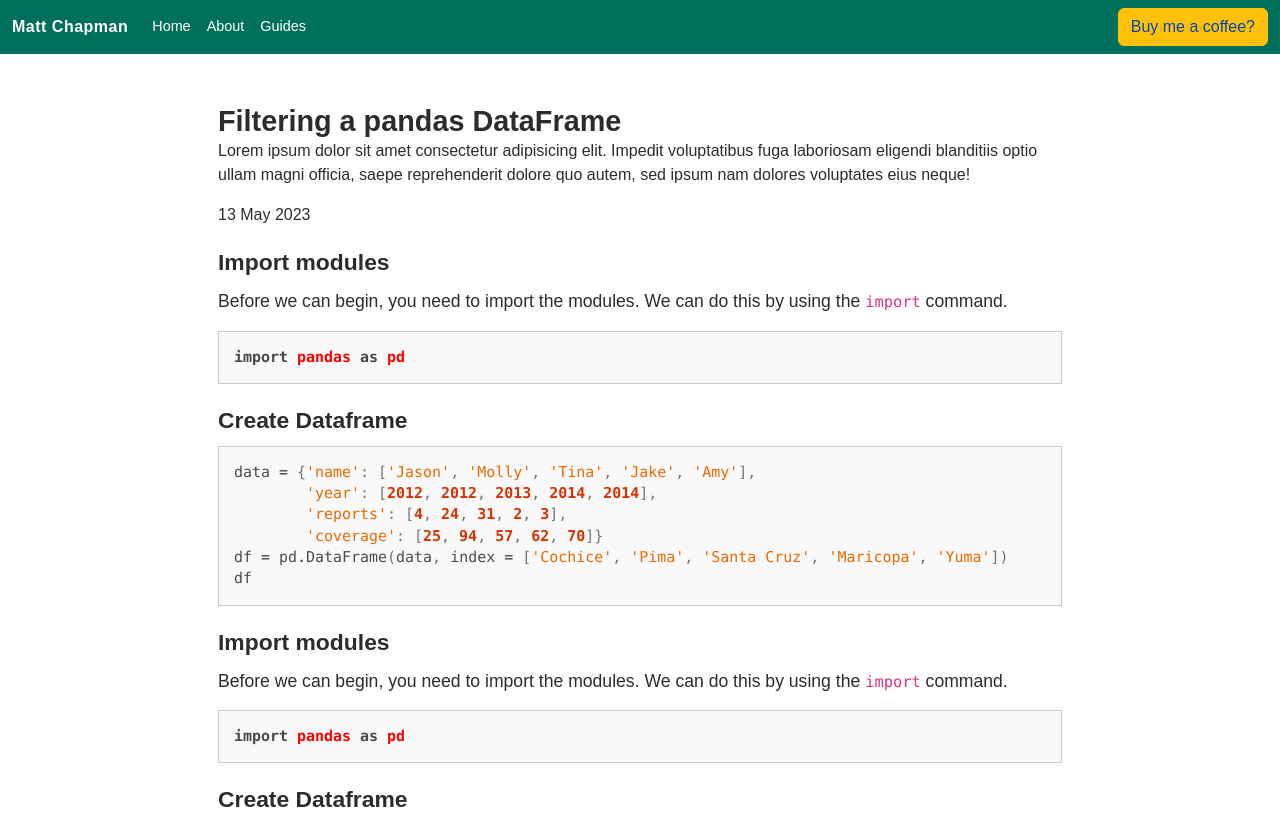
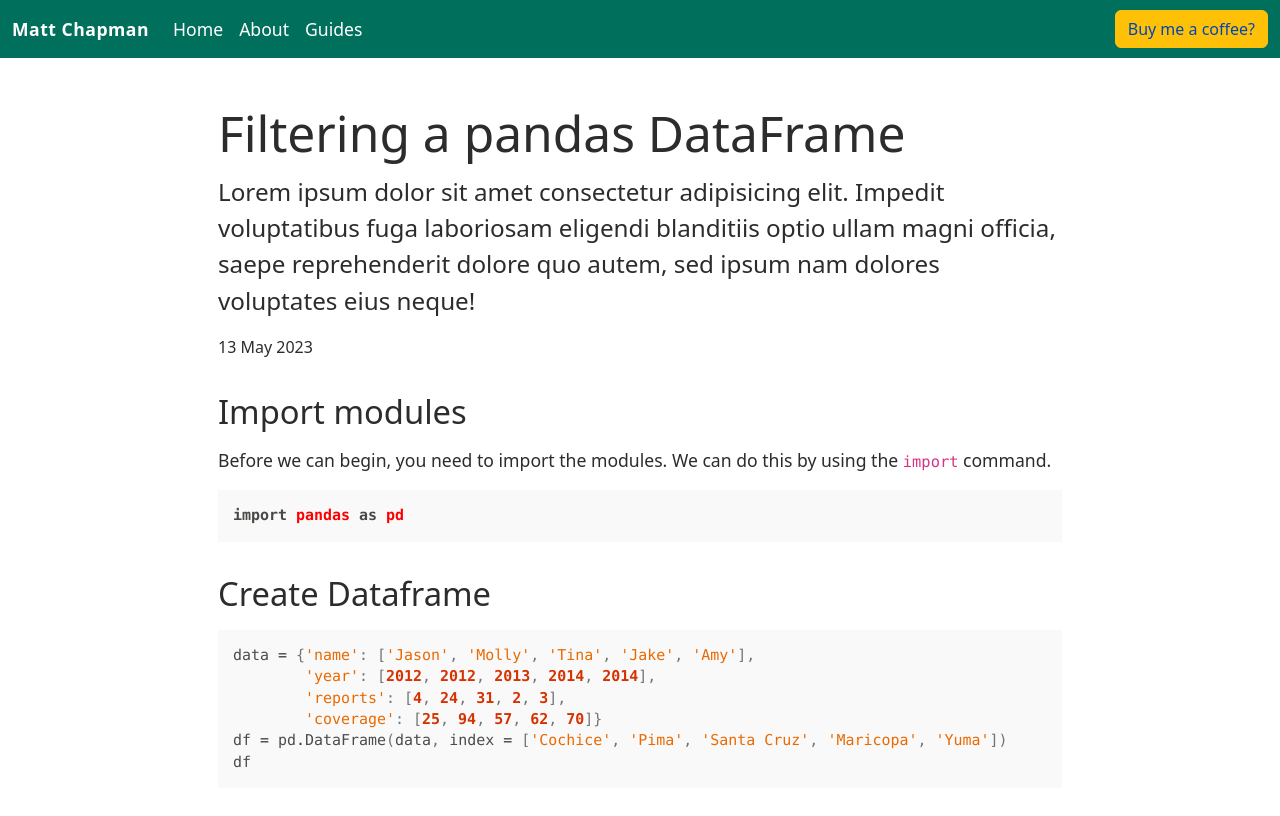
Before and after one commit to mscmsc678/mscmsc678.github.io, a plain HTML site: page index.html in a window 1280 px wide. Shown: the top 816 px of the page. Drawn offline with nearby package versions, Linux system fonts and the light colour scheme.

Commit message:
Update custom.css

```diff
--- a/custom.css
+++ b/custom.css
@@ -1,4 +1,26 @@
 @charset "UTF-8";
+
+.bd-title {
+    font-size: calc(1.425rem + 2.1vw);
+    /* font-size: 100px; */
+}
+
+.mb-0 {
+    margin-bottom: 0!important;
+}
+
+.bd-lead {
+    font-size: calc(1.275rem + .3vw);
+    font-weight: 300;
+    margin-top: 10px;
+}
+
+.btn-warning {
+    /* background-color: #FF6718;
+    border: 0;
+    color: white; */
+    font-weight: 500;
+}
 
 /* ---------------------------------------------------------
 /* Computer Modern font
@@ -129,7 +151,7 @@ body {
   /* Margin bottom by footer height */
   margin-bottom: 60px;
   color:#2c2c2c;
-  font-family: 'Muli', sans-serif;
+  /* font-family: 'Muli', sans-serif; */
 }
 .footer {
   position: absolute;
@@ -176,8 +198,10 @@ Header
 ---------------------------------------------------------*/
 
 h1, h2, h3, h4, h5, h6 {
-  font-family: 'Muli', sans-serif;
-  font-weight: bold;
+  /* font-family: 'Muli', sans-serif; */
+  /* font-weight: bold; */
+  font-weight: 500;
+  line-height: 1.2;
 }
 
 /* ---------------------------------------------------------
@@ -194,13 +218,13 @@ Navbar
   letter-spacing: 0.5px;
   font-weight: 700;
   /* text-transform: uppercase; */
-  font-size: 1em;
+  font-size: 1.1em;
 }
 
 .navbar-nav > li > a {
   color: #fff;
   /* text-transform: uppercase; */
-  font-size: .9em;
+  font-size: 1.1em;
   font-weight: 500;
 }
 
@@ -330,7 +354,7 @@ Technical Notes
 ---------------------------------------------------------*/
 
 .technical_note, .page {
-  font-family: 'Muli', sans-serif;
+  /* font-family: 'Muli', sans-serif; */
 }
 
 .technical_note .technical_note_date{
@@ -343,30 +367,36 @@ Technical Notes
 
 .technical_note h1, .page h1{
   font-size: 1.8rem;
+  font-size: calc(1.425rem + 2.1vw);
 }
 
 .technical_note h2{
-  font-size: 1.3em;
-  font-weight: bold;
+  /* font-size: 1.3em; */
+  font-size: calc(1.325rem + .9vw);
+  /* font-weight: bold; */
+  font-weight: 500;
   margin-top: 1em;
   margin-bottom: .5em;
 }
 
 .technical_note h3{
   font-size: 1.1em;
-  font-weight: bold;
+  /* font-weight: bold; */
+  font-weight: 500;
   margin-top: 1em;
 }
 
 .technical_note h4{
   font-size: 1.05em;
-  font-weight: bold;
+  /* font-weight: bold; */
+  font-weight: 500;
   margin-top: 1em;
 }
 
 .technical_note h5{
   font-size: 1em;
-  font-weight: bold;
+  /* font-weight: bold; */
+  font-weight: 500;
   margin-top: 1em;
 }
 
@@ -380,7 +410,7 @@ Articles
 
 .article h1{
   font-weight: bold;
-  font-family: 'Muli', sans-serif;
+  /* font-family: 'Muli', sans-serif; */
   text-align: center;
   margin-bottom:10px;
 }
@@ -415,32 +445,32 @@ Articles
 .article .article_date{
   font-size: 1.4em;
   text-align: center;
-  font-family: 'Muli', sans-serif;
+  /* font-family: 'Muli', sans-serif; */
 }
 
 .article h2{
   font-size: 1.6em;
   margin-top: 1em;
   margin-bottom: .5em;
-  font-family: 'Muli', sans-serif;
+  /* font-family: 'Muli', sans-serif; */
   font-weight: bold;
 }
 
 .article h3{
   font-size: 1.5em;
-  font-family: 'Muli', sans-serif;
+  /* font-family: 'Muli', sans-serif; */
   font-weight: bold;
 }
 
 .article h4{
   font-size: 1.4em;
-  font-family: 'Muli', sans-serif;
+  /* font-family: 'Muli', sans-serif; */
   font-weight: bold;
 }
 
 .article h5{
   font-size: 1.4em;
-  font-family: 'Muli', sans-serif;
+  /* font-family: 'Muli', sans-serif; */
   font-style:italic;
 }
 
@@ -465,9 +495,10 @@ pre {
 }
 
 .highlight pre{
-  border: 1px solid #ccc;
+  /* border: 1px solid #ccc; */
   line-height: 1.42857143;
   padding: 1em;
+  /* border-radius: 5px; */
 }
 
 /* ---------------------------------------------------------
```
